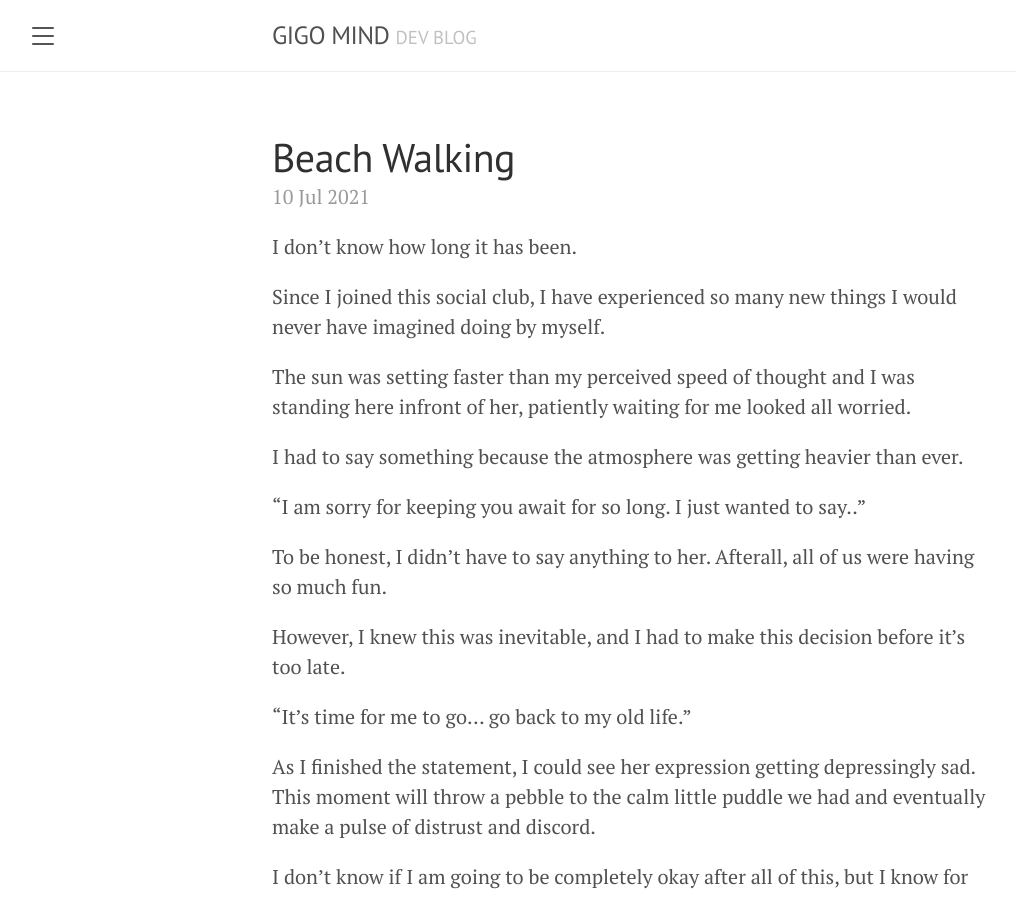
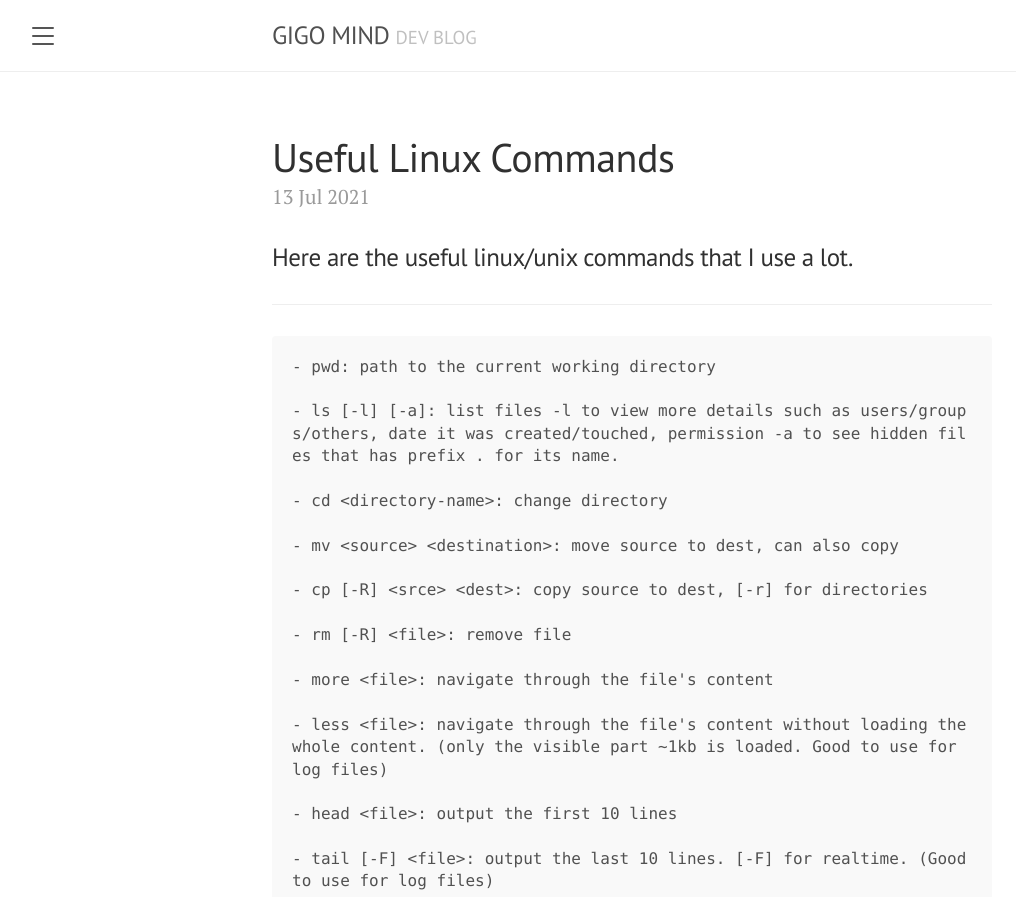
Before and after one commit to wncjs96/blog, a Jekyll site: the page built from index.html, in a window 1280 px wide and 1400 px high. Shown: the top 897 px of the window, without its empty margins (8-1024 px from the left). Built offline with Jekyll 4.4.1, drawn with Linux system fonts in a browser that asks for light colours; the list of posts is cut into pages by our own code; some of the changed text lies outside the part shown.

Commit message:
linux commands

````diff
--- /dev/null
+++ b/_posts/2021-07-13-Useful-Linux-Commands.md
@@ -0,0 +1,92 @@
+---
+layout: post
+title: Useful Linux Commands
+date: 2021-07-13 18:19:00
+---
+
+### Here are the useful linux/unix commands that I use a lot.
+
+--------------------------------
+
+```
+- pwd: path to the current working directory
+
+- ls [-l] [-a]: list files -l to view more details such as users/groups/others, date it was created/touched, permission -a to see hidden files that has prefix . for its name.
+
+- cd <directory-name>: change directory
+
+- mv <source> <destination>: move source to dest, can also copy
+
+- cp [-R] <srce> <dest>: copy source to dest, [-r] for directories
+
+- rm [-R] <file>: remove file
+
+- more <file>: navigate through the file's content
+
+- less <file>: navigate through the file's content without loading the whole content. (only the visible part ~1kb is loaded. Good to use for log files)
+
+- head <file>: output the first 10 lines
+
+- tail [-F] <file>: output the last 10 lines. [-F] for realtime. (Good to use for log files)
+
+- cat <file> : file's output to stdout
+- cat <file> | more: file's output to more command
+- cat <file> > <file2>: file's output to write into file2
+- cat <file> >> <file2>: file's output to the end of the file2
+
+- chmod UGO <file>: change the permission of the file, U for user, G for group, O for others. 3 bit representation.
+rwxrwxrwx -> 777, rwxr--r-- -> 744, ...
+
+- chown <user>:<group> <flie>: change the ownership of the file
+
+- sudo <command>: check /etc/sudoers, if the current user is listed, grant temporary super user permission to the current user for 1 command
+
+- su <user>: change current user
+
+- adduser <user> : add user
+
+- deluser <user> : delete user
+
+- uname -a: current system detail
+
+- hostname: current host detail
+
+- reboot: reboot the system
+
+- halt -p: halt the system
+
+- ping <domain>: pings domain including IP
+
+- w: current user's info, who
+
+- ifconfig: ip info.
+
+- ps: process info
+
+- which <command>: find the command's directory path
+
+- top [-d sec]: CPU usage, Memory usage detail
+
+- kill -9 <proces-id>: process kill
+
+- man <command, functions>: manual for command, functions
+
+- grep [-H][-w][-n][-i] <string> <path-to-directory>: find string from the files in path-to-directory. -H to output filename, -n to output line number, -i to match case insensitive, -w to match exactly
+
+- ps -ef | grep <string>: find process info with string in it.
+
+- find <path-to-directory> [-name] <file-name>: from path-to-directory, find the file. recursively for all dirs inside.
+
+- <command1> | xargs <command2>: previous command's output to the argument of the current command
+
+- find <path-to-directory> [-name] <file-name> | xargs grep -n <string>: recursively find all files that contain string from the path-to-directory
+
+- tar cvfz [<file>,] : compress using gzip tar.gz
+
+- tar xvfz [<file>] : extract using gzip tar.gz
+
+- ln -S <file> <link-file> : soft-link (바로가기)
+
+- ln <file> <link-file>: hard-link, reference connected copy of the file
+
+```
````
Also changed, not shown: _posts/2021-07-08-SQL-Basic-Syntax(2).md (+2 -2 lines), _posts/2021-07-09-Algorithm-Study.md (+14 -0 lines).
